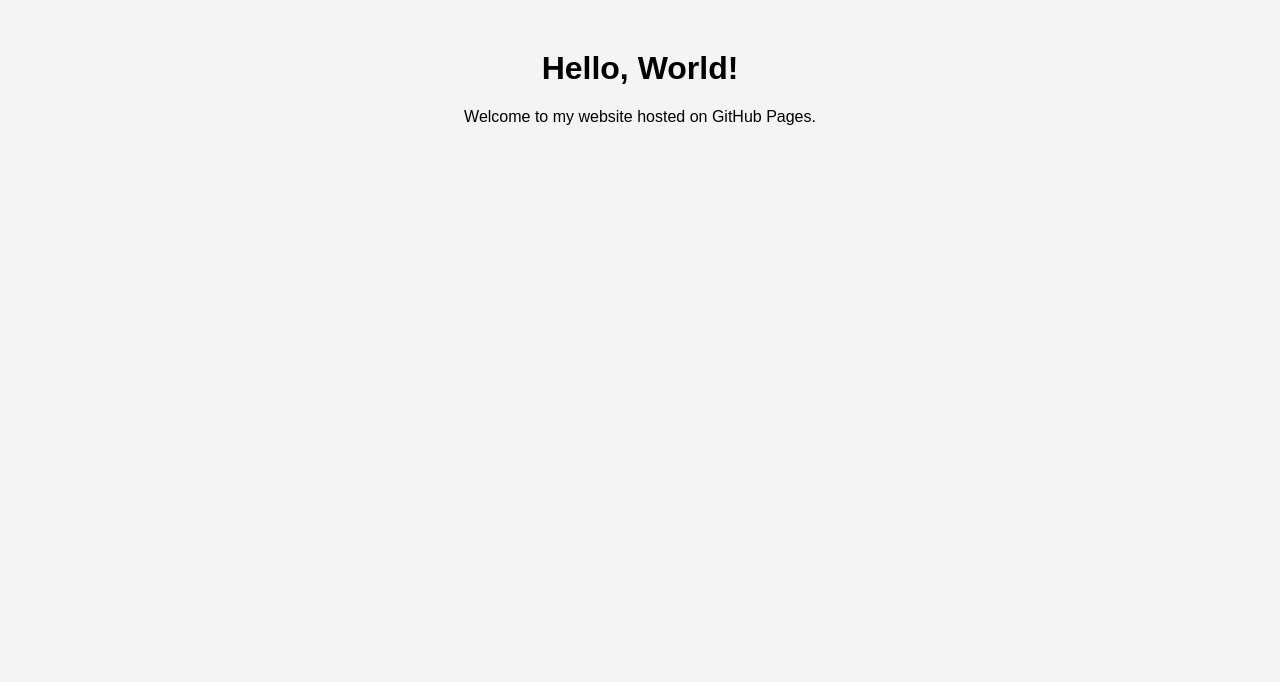
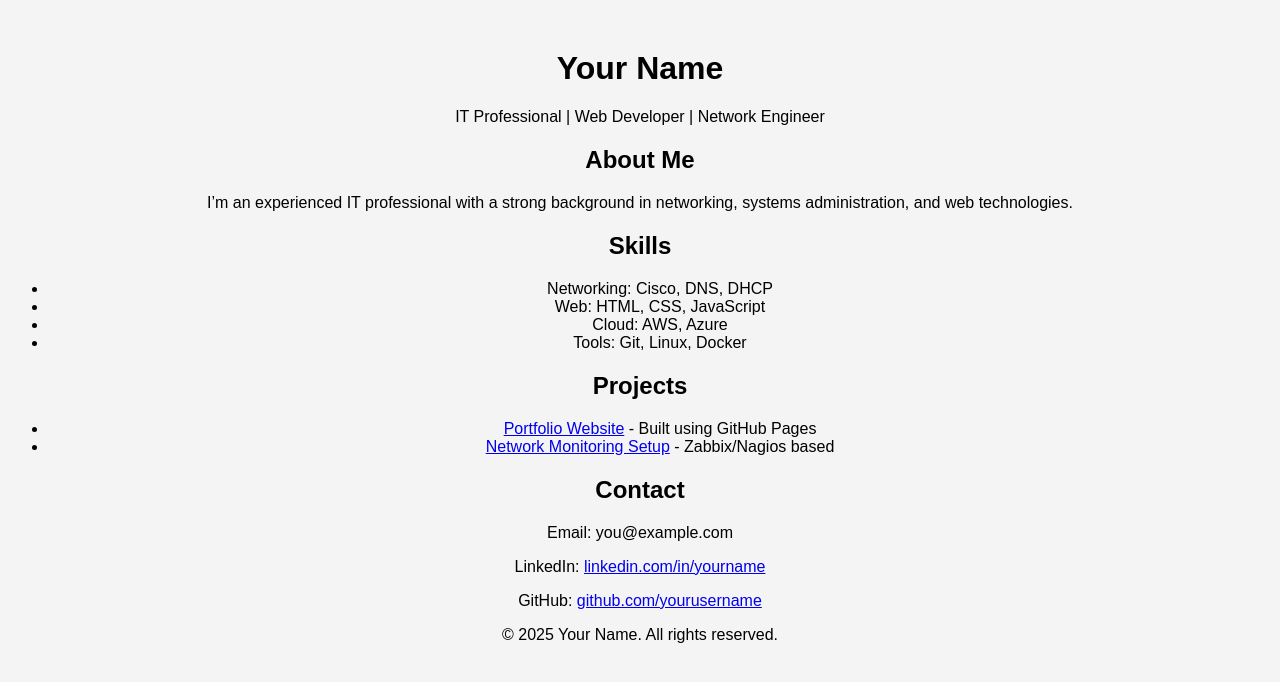
Before and after one commit to Parthu512/parthsoni.github.io, a plain HTML site: page index.html in a window 1280 px wide. Drawn offline with Linux system fonts and the light colour scheme.

Commit message:
Update index.html

```diff
--- a/index.html
+++ b/index.html
@@ -1,11 +1,49 @@
 <!DOCTYPE html>
-<html>
+<html lang="en">
 <head>
-  <title>My GitHub Website</title>
-  <link rel="stylesheet" href="style.css">
+  <meta charset="UTF-8" />
+  <meta name="viewport" content="width=device-width, initial-scale=1.0" />
+  <title>Your Name | IT Professional</title>
+  <link rel="stylesheet" href="style.css" />
 </head>
 <body>
-  <h1>Hello, World!</h1>
-  <p>Welcome to my website hosted on GitHub Pages.</p>
+  <header>
+    <h1>Your Name</h1>
+    <p>IT Professional | Web Developer | Network Engineer</p>
+  </header>
+
+  <section id="about">
+    <h2>About Me</h2>
+    <p>I’m an experienced IT professional with a strong background in networking, systems administration, and web technologies.</p>
+  </section>
+
+  <section id="skills">
+    <h2>Skills</h2>
+    <ul>
+      <li>Networking: Cisco, DNS, DHCP</li>
+      <li>Web: HTML, CSS, JavaScript</li>
+      <li>Cloud: AWS, Azure</li>
+      <li>Tools: Git, Linux, Docker</li>
+    </ul>
+  </section>
+
+  <section id="projects">
+    <h2>Projects</h2>
+    <ul>
+      <li><a href="#">Portfolio Website</a> - Built using GitHub Pages</li>
+      <li><a href="#">Network Monitoring Setup</a> - Zabbix/Nagios based</li>
+    </ul>
+  </section>
+
+  <section id="contact">
+    <h2>Contact</h2>
+    <p>Email: you@example.com</p>
+    <p>LinkedIn: <a href="#">linkedin.com/in/yourname</a></p>
+    <p>GitHub: <a href="#">github.com/yourusername</a></p>
+  </section>
+
+  <footer>
+    <p>&copy; 2025 Your Name. All rights reserved.</p>
+  </footer>
 </body>
 </html>
```
